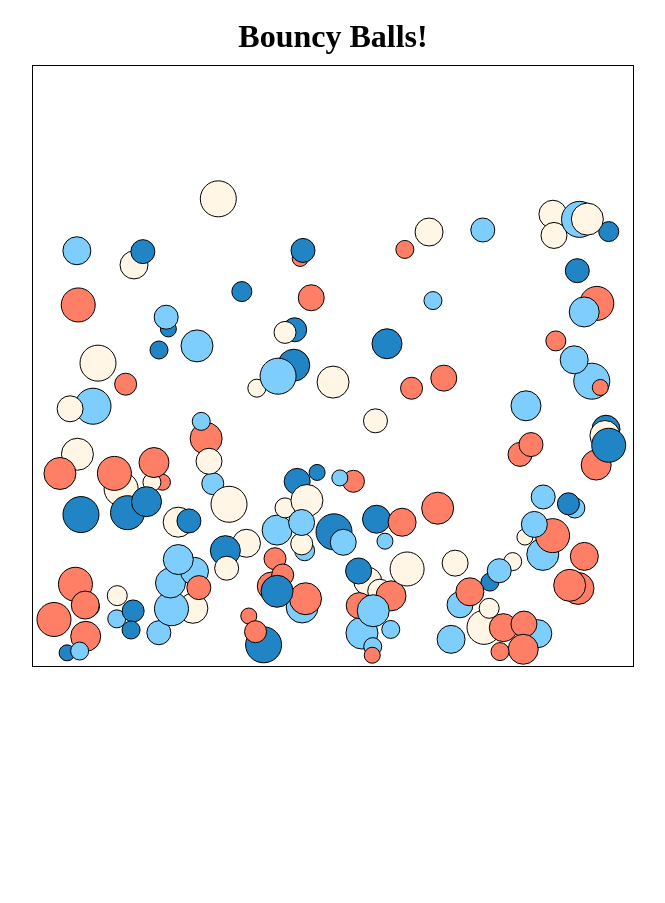
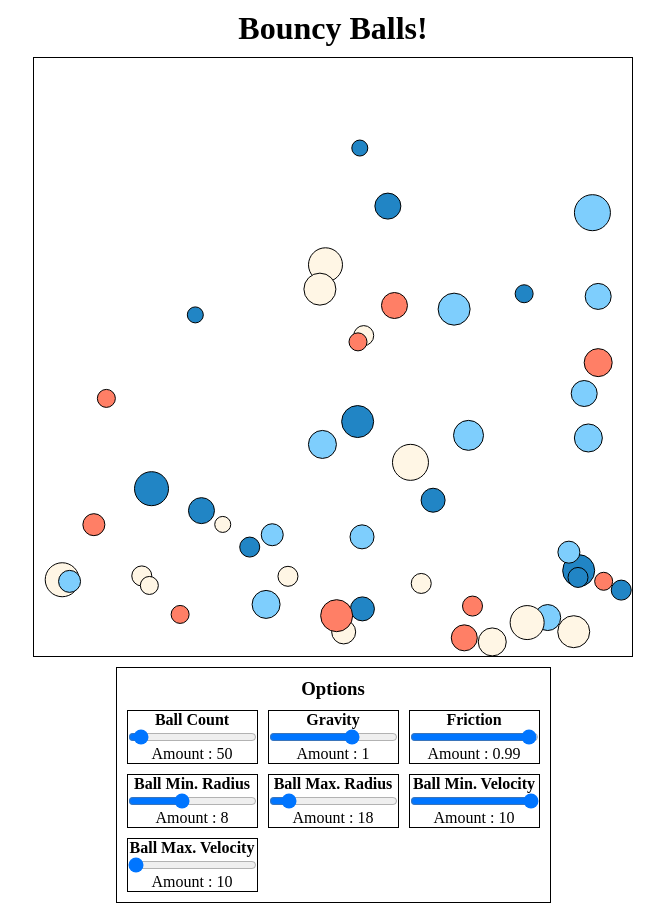
Before and after one commit to isaacfhu/bouncy-balls, a React (Vite) app: page / in a window 1280 px wide. Shown: the whole page, without its empty margins (307-972 px from the left). Before the commit the page ends 800 px from the top, so only its background shows below. Built offline with nearby package versions, Linux system fonts and the light colour scheme.

Commit message:
Slider.jsx

```diff
--- a/src/App.jsx
+++ b/src/App.jsx
@@ -1,33 +1,102 @@
-import { useEffect, useRef } from "react";
+import { useState, useEffect, useRef } from "react";
 import { initCanvas } from "./canvas";
+import Slider from "./Slider";
 
 function App() {
   const canvasRef = useRef(null);
 
+  const [ballCount, setBallCount] = useState(50);
+  const [ballMinRadius, setBallMinRadius] = useState(8);
+  const [ballMaxRadius, setBallMaxRadius] = useState(18);
+  const [gravity, setGravity] = useState(1);
+  const [friction, setFriction] = useState(0.99);
+  const [minVelocity, setMinVelocity] = useState(10);
+  const [maxVelocity, setMaxVelocity] = useState(10);
+
   useEffect(() => {
-    if (canvasRef.current) {
-      const controls = initCanvas(canvasRef.current, {
-        xCanvas: window.innerWidth,
-        yCanvas: window.innerHeight,
+    if (!canvasRef.current) return;
 
-        gravity: 1,
-        friction: 0.99,
-        ballCount: 150,
-        minRadius: 8,
-        maxRadius: 18,
-        initialVelocity: { min: -10, max: 10 },
-      });
-      window.controls = controls;
+    const controls = initCanvas(canvasRef.current, {
+      gravity: gravity,
+      friction: friction,
+      ballCount: ballCount,
+      minRadius: ballMinRadius,
+      maxRadius: ballMaxRadius,
+      initialVelocity: { min: -minVelocity, max: maxVelocity },
+    });
+    window.controls = controls;
 
-      return () => {
-        controls.destroy();
-      };
+    return () => {
+      controls.destroy();
+    };
+  }, [ballCount, ballMinRadius, ballMaxRadius, minVelocity, maxVelocity]); // eslint-disable-line react-hooks/exhaustive-deps
+
+  useEffect(() => {
+    if (window.controls) {
+      window.controls.updateSettings({ gravity, friction });
     }
-  }, []);
+  }, [gravity, friction]);
+
   return (
     <div id="dash">
       <h1>Bouncy Balls!</h1>
       <canvas ref={canvasRef}></canvas>
+      <div id="options-container">
+        <h3>Options</h3>
+        <div id="options">
+          <Slider
+            name="Ball Count"
+            min={1}
+            max={1000}
+            value={ballCount}
+            onChange={setBallCount}
+          />
+          <Slider
+            name="Gravity"
+            min={-1}
+            max={2}
+            step={0.05}
+            value={gravity}
+            onChange={setGravity}
+          />
+          <Slider
+            name="Friction"
+            min={0.01}
+            max={1}
+            step={0.01}
+            value={friction}
+            onChange={setFriction}
+          />
+          <Slider
+            name="Ball Min. Radius"
+            min={1}
+            max={ballMaxRadius}
+            value={ballMinRadius}
+            onChange={setBallMinRadius}
+          />
+          <Slider
+            name="Ball Max. Radius"
+            min={ballMinRadius}
+            max={100}
+            value={ballMaxRadius}
+            onChange={setBallMaxRadius}
+          />
+          <Slider
+            name="Ball Min. Velocity"
+            min={1}
+            max={maxVelocity}
+            value={minVelocity}
+            onChange={setMinVelocity}
+          />
+          <Slider
+            name="Ball Max. Velocity"
+            min={minVelocity}
+            max={100}
+            value={maxVelocity}
+            onChange={setMaxVelocity}
+          />
+        </div>
+      </div>
     </div>
   );
 }
--- /dev/null
+++ b/src/Slider.jsx
@@ -0,0 +1,23 @@
+//import { useState } from "react";
+
+function Slider({ name, min, max, step = 1, value, onChange }) {
+  return (
+    <div className="slider-container">
+      <h4>{name}</h4>
+      <input
+        type="range"
+        min={min}
+        max={max}
+        step={step}
+        value={value}
+        onChange={(e) => onChange(e.target.value)}
+        className="slider"
+        id={name}
+      />
+
+      <p>Amount : {value}</p>
+    </div>
+  );
+}
+
+export default Slider;
--- a/src/canvas.js
+++ b/src/canvas.js
@@ -1,6 +1,8 @@
 // utils
 function randomIntFromRange(min, max) {
-  return Math.floor(Math.random() * (max - min + 1) + min);
+  min = Number(min);
+  max = Number(max);
+  return min !== max ? Math.floor(Math.random() * (max - min + 1) + min) : max;
 }
 
 function randomColor(colors) {
@@ -37,7 +39,7 @@ export function initCanvas(canvas, userSettings = {}) {
     init();
   });
 
-  addEventListener("click", handleClick);
+  canvas.addEventListener("click", handleClick);
   resizeObserver.observe(canvas);
 
   // Objects
@@ -61,14 +63,14 @@ export function initCanvas(canvas, userSettings = {}) {
     }
 
     update() {
-      // y axis
+      // Y-AXIS (Floor & Ceiling)
       if (this.y + this.radius + this.dy > canvas.height) {
         this.dy = -this.dy * settings.friction;
       } else {
-        this.dy += settings.gravity;
+        this.dy += +settings.gravity;
       }
 
-      // x axis
+      // Y-AXIS (Floor & Ceiling)
       if (
         // >= and <= not necessary(very minor improvement)
         // can replace both with > and < instead
@@ -133,7 +135,11 @@ export function initCanvas(canvas, userSettings = {}) {
     resizeObserver.disconnect();
   }
 
+  function updateSettings(newSettings) {
+    Object.assign(settings, newSettings);
+  }
+
   init();
   animate();
-  return { reset: init, destroy: destroy };
+  return { reset: init, destroy: destroy, updateSettings };
 }
--- a/src/index.css
+++ b/src/index.css
@@ -1,3 +1,8 @@
+* {
+  margin: 0;
+  box-sizing: border-box;
+}
+
 #dash {
   display: flex;
   flex-direction: column;
@@ -14,3 +19,30 @@ canvas {
   width: 600px;
   height: 600px;
 }
+
+#options-container {
+  display: flex;
+  justify-content: center;
+  align-items: center;
+  flex-direction: column;
+  gap: 10px;
+  border: 1px solid black;
+  margin-top: 10px;
+  padding: 10px;
+}
+
+#options {
+  display: grid;
+  grid-template-columns: repeat(3, 1fr);
+
+  gap: 10px;
+}
+
+.slider-container {
+  display: flex;
+  justify-content: center;
+  align-items: center;
+  flex-direction: column;
+
+  border: 1px solid black;
+}
```
